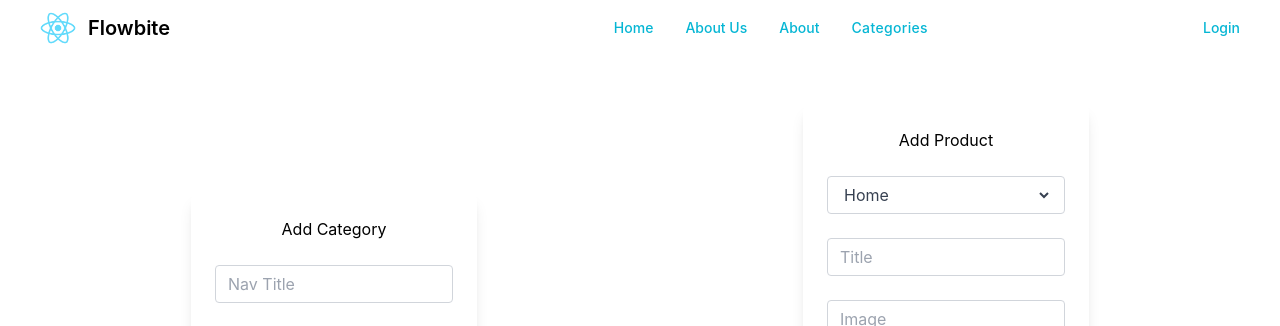
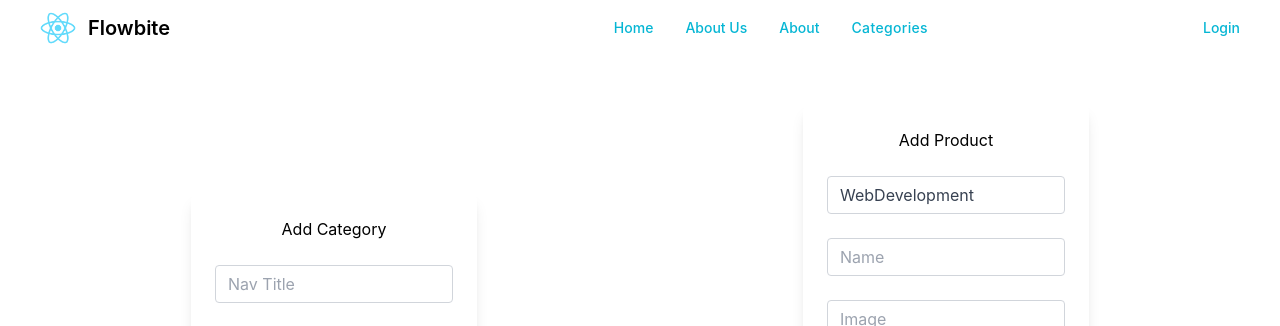
Before and after one commit to NedimRamicevic/site-redux, a React (Create React App) app: page /adminPage in a window 1280 px wide. Shown: the top 326 px of the page. Built offline with nearby package versions, Linux system fonts and the light colour scheme.

Commit message:
add Product

```diff
--- a/src/features/adminPanel/components/addComponent.js
+++ b/src/features/adminPanel/components/addComponent.js
@@ -2,23 +2,20 @@
 import React from "react";
 import { useState } from "react";
 import { useDispatch } from "react-redux";
-import { addComponent } from "../redux/addPageSlice";
 import { useSelector } from "react-redux";
+import { addProducttoCategory } from "../../body/redux/categorySlice";
 
 function AddComponent() {
-  const [title, setTitle] = useState("");
   const [content, setContent] = useState("");
   const [page, setPage] = useState("");
   const [name, setName] = useState("");
   const [image, setImage] = useState("");
   const dispatch = useDispatch();
 
-  const options = useSelector((state) => state.addPage);
+  const options = useSelector((state) => state.categories);
 
   const handleChange = (event) => {
     setPage(event.target.value);
-    setName(event.target.value);
-    console.log(event.target.value);
   };
 
   return (
@@ -36,9 +33,9 @@ function AddComponent() {
           <input
             type="text"
             class="form-item"
-            onKeyUp={(e) => setTitle(e.target.value)}
+            onKeyUp={(e) => setName(e.target.value)}
             id="exampleInput8"
-            placeholder="Title"
+            placeholder="Name"
           />
         </div>
         <div class="form-group mb-6">
@@ -66,7 +63,7 @@ function AddComponent() {
           type="button"
           class="form-button"
           onClick={() => {
-            dispatch(addComponent({ name, title, content, page, image }));
+            dispatch(addProducttoCategory({ name, content, page, image }));
             console.log("naber" + name);
           }}
         >
@@ -76,11 +73,12 @@ function AddComponent() {
     </div>
   );
 }
-const Dropdown = ({ label, value, options, onChange }) => {
+const Dropdown = ({ value, options, onChange }) => {
   return (
     <div class="form-item">
       <select
-        className="w-full bg-white bg-clip-padding rounded m-0  focus:text-gray-700 focus:bg-white focus:border-blue-600 focus:outline-none
+        placeholder="Select Category"
+        className="appearance-none w-full bg-white bg-clip-padding rounded m-0 focus:outline-none
           transition
           ease-in-out"
         value={value}
```
